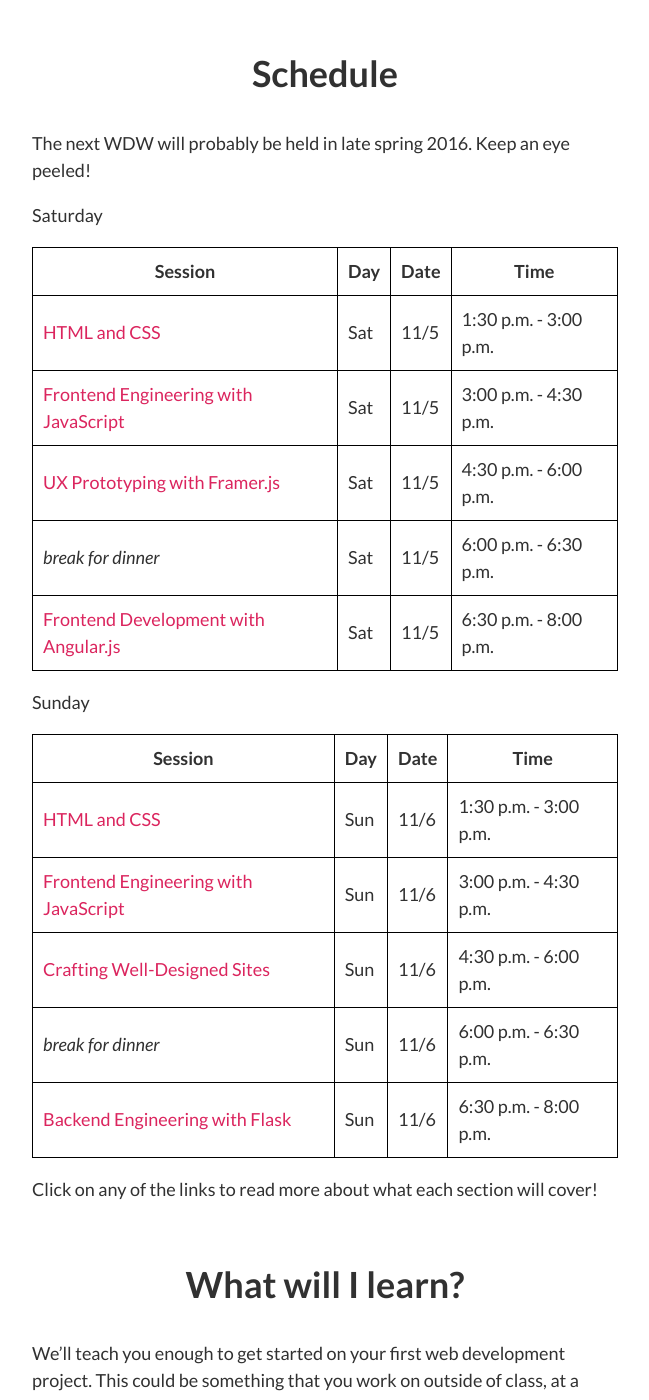
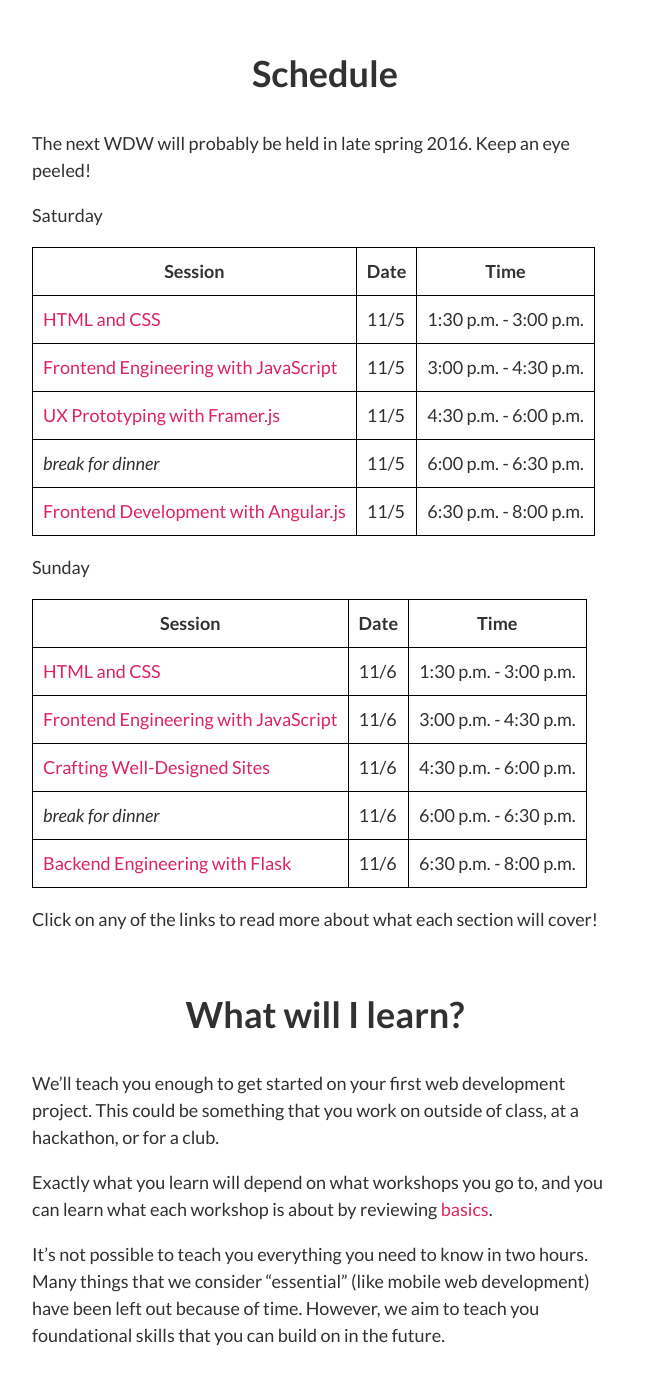
Before and after one commit to ScottyLabs/wdw, a Jekyll site: the page built from index.md, in a window 1280 px wide and 1400 px high, scrolled down 1379 px. Shown: the whole window, without its empty margins (315-964 px from the left). Built offline with Jekyll 4.4.1, drawn with Linux system fonts in a browser that asks for light colours; nearby versions of some CDN libraries.

Commit message:
Update index.md

```diff
--- a/index.md
+++ b/index.md
@@ -42,24 +42,24 @@
 
 Saturday
 
-| Session                                           | Day | Date | Time                  |
-| -------                                           | --- | ---- | ----                  |
-| [HTML and CSS][html]                              | Sat | 11/5 | 1:30 p.m. - 3:00 p.m. |
-| [Frontend Engineering with JavaScript][frontend]  | Sat | 11/5 | 3:00 p.m. - 4:30 p.m. |
-| [UX Prototyping with Framer.js][framer]           | Sat | 11/5 | 4:30 p.m. - 6:00 p.m. |
-| *break for dinner*                                | Sat | 11/5 | 6:00 p.m. - 6:30 p.m. |
-| [Frontend Development with Angular.js][angular]   | Sat | 11/5 | 6:30 p.m. - 8:00 p.m. |
+| Session                                            | Date | Time                  |
+| -------                                            | ---- | ----                  |
+| [HTML and CSS][html]                               | 11/5 | 1:30 p.m. - 3:00 p.m. |
+| [Frontend Engineering with JavaScript][frontend]   | 11/5 | 3:00 p.m. - 4:30 p.m. |
+| [UX Prototyping with Framer.js][framer]            | 11/5 | 4:30 p.m. - 6:00 p.m. |
+| *break for dinner*                                 | 11/5 | 6:00 p.m. - 6:30 p.m. |
+| [Frontend Development with Angular.js][angular]    | 11/5 | 6:30 p.m. - 8:00 p.m. |
 
 
 Sunday
 
-| Session                                           | Day | Date | Time                  |
-| -------                                           | --- | ---- | ----                  |
-| [HTML and CSS][html]                              | Sun | 11/6 | 1:30 p.m. - 3:00 p.m. |
-| [Frontend Engineering with JavaScript][frontend]  | Sun | 11/6 | 3:00 p.m. - 4:30 p.m. |
-| [Crafting Well-Designed Sites][design]            | Sun | 11/6 | 4:30 p.m. - 6:00 p.m. |
-| *break for dinner*                                | Sun | 11/6 | 6:00 p.m. - 6:30 p.m. |
-| [Backend Engineering with Flask][backend]         | Sun | 11/6 | 6:30 p.m. - 8:00 p.m. |
+| Session                                            | Date | Time                  |
+| -------                                            | ---- | ----                  |
+| [HTML and CSS][html]                               | 11/6 | 1:30 p.m. - 3:00 p.m. |
+| [Frontend Engineering with JavaScript][frontend]   | 11/6 | 3:00 p.m. - 4:30 p.m. |
+| [Crafting Well-Designed Sites][design]             | 11/6 | 4:30 p.m. - 6:00 p.m. |
+| *break for dinner*                                 | 11/6 | 6:00 p.m. - 6:30 p.m. |
+| [Backend Engineering with Flask][backend]          | 11/6 | 6:30 p.m. - 8:00 p.m. |
 
 Click on any of the links to read more about what each section will cover!
 
```
